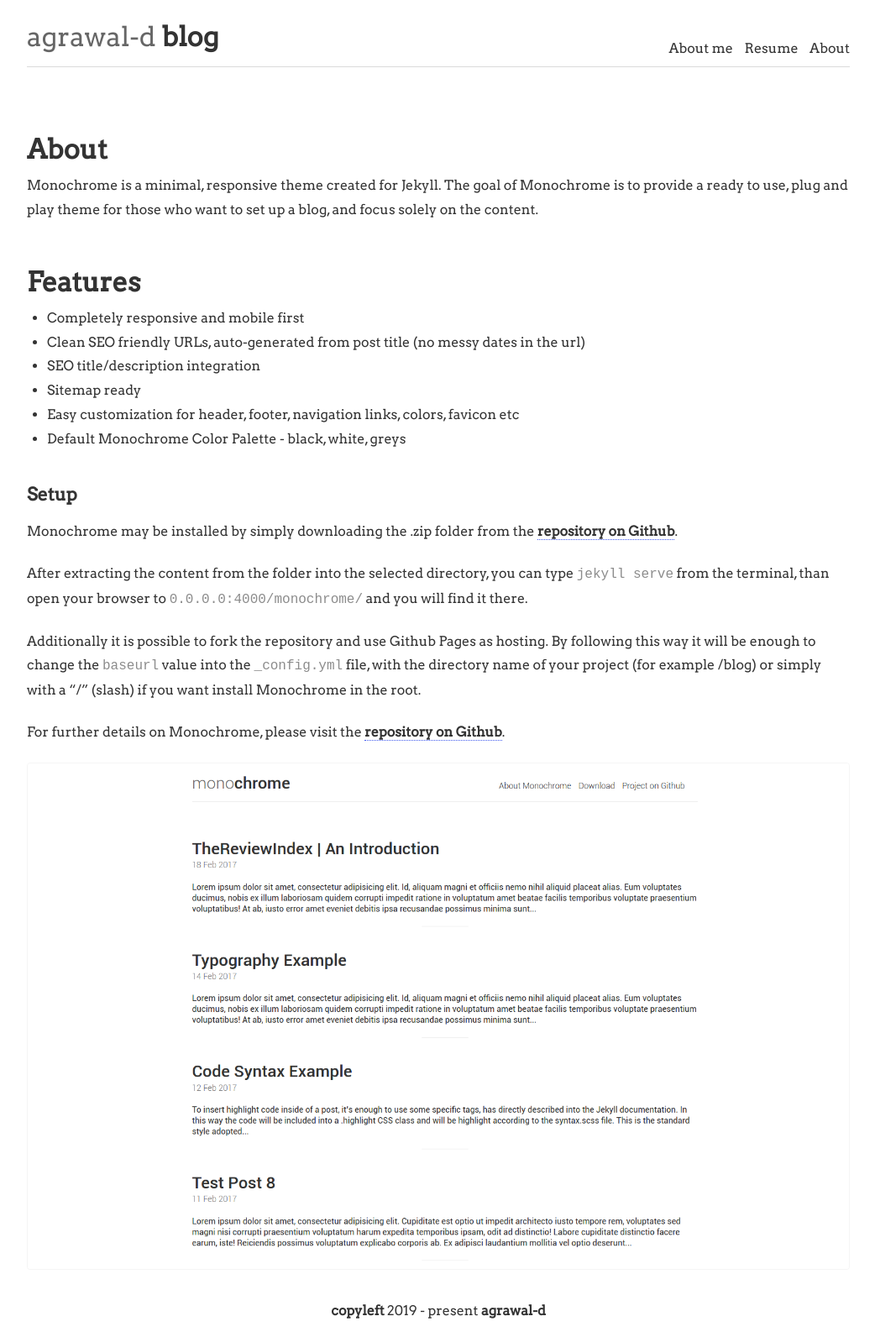
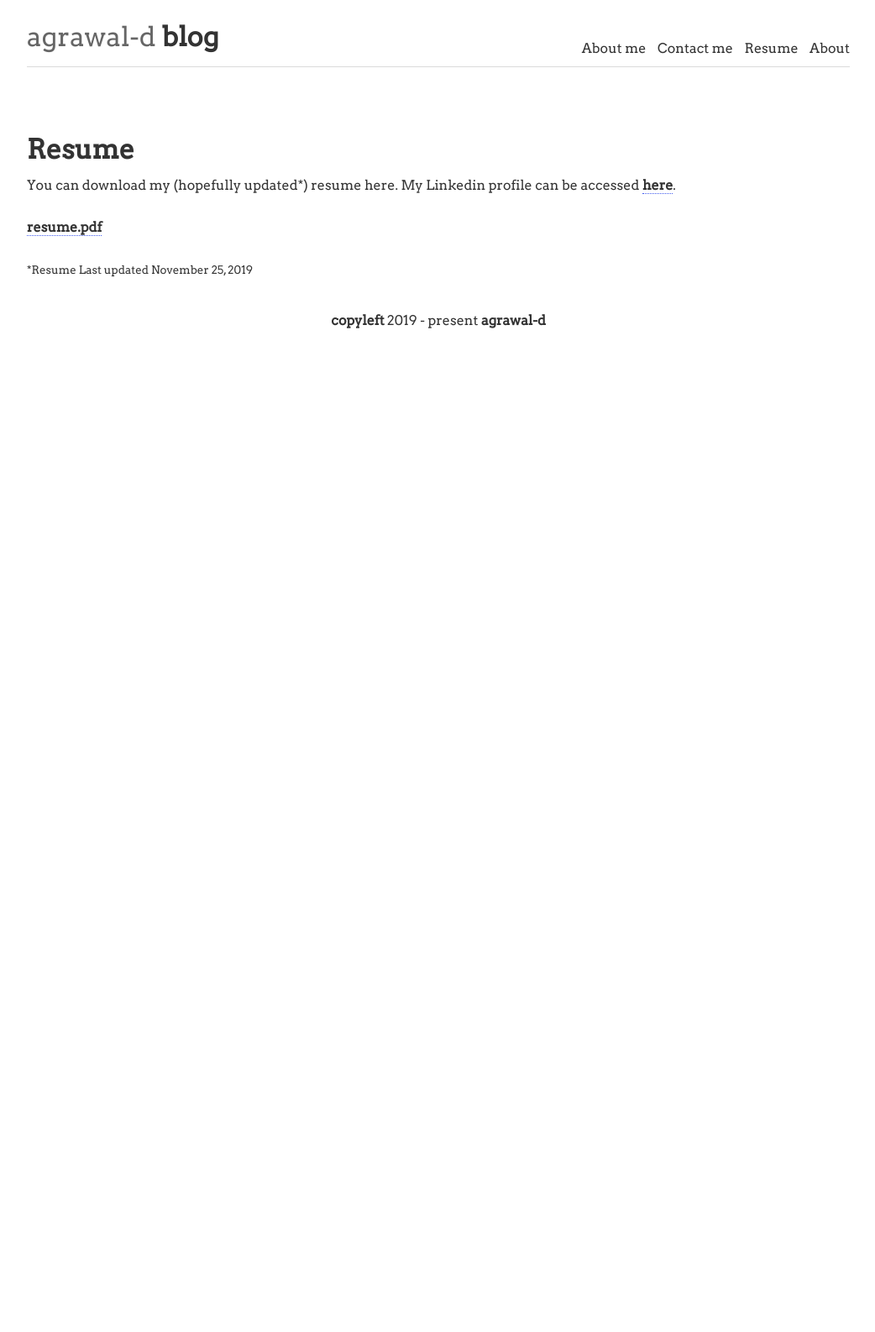
Before and after one commit to agrawal-d/agrawal-d.github.io, a Jekyll site: the page built from resume.md, in a window 1280 px wide. Shown: the whole page at 84% size, without its empty margins (118-1160 px from the left). Built offline with Jekyll 4.4.1, drawn with Linux system fonts in a browser that asks for light colours; after the commit the page ends 900 px from its top, so only the background shows below that.

Commit message:
Add resume

```diff
--- a/resume.md
+++ b/resume.md
@@ -1,30 +1,13 @@
 ---
 layout: page
 title: Resume
-description: This page describes monochrome.
+description: This page contains the resume of Divyanshu Agrawal.
 ---
-## About
-Monochrome is a minimal, responsive theme created for Jekyll. The goal of Monochrome is to provide a ready to use, plug and play theme for those who want to set up a blog, and focus solely on the content.
 
-## Features
+## Resume
 
-- Completely responsive and mobile first
-- Clean SEO friendly URLs, auto-generated from post title (no messy dates in the url)
-- SEO title/description integration
-- Sitemap ready
-- Easy customization for header, footer, navigation links, colors, favicon etc
-- Default Monochrome Color Palette - black, white, greys
+You can download my (hopefully updated*) resume here. My Linkedin profile can be accessed [here](https://www.linkedin.com/in/agrawal-divyanshu/).
 
-### Setup
+[resume.pdf](/documents/resume.pdf)
 
-Monochrome may be installed by simply downloading the .zip folder from the [repository on Github](https://github.com/thereviewindex/monochrome/archive/master.zip).
-
-After extracting the content from the folder into the selected directory, you can type ``jekyll serve`` from the terminal, than open your browser to ``0.0.0.0:4000/monochrome/`` and you will find it there.
-
-Additionally it is possible to fork the repository and use Github Pages as hosting. By following this way it will be enough to change the ``baseurl`` value into the ``_config.yml`` file, with the directory name of your project (for example /blog) or simply with a "/" (slash) if you want install Monochrome in the root.
-
-
-
-For further details on Monochrome, please visit the [repository on Github](https://github.com/thereviewindex/monochrome/).
-
-![Monochrome](img/monochrome01.png "monochrome")
+<small>*Resume Last updated November 25, 2019</small>
```
Also changed, not shown: Gemfile (added, +32 -0 lines), _posts/2019-11-25-Github-pages-static-blogs-using-Jekyll.md (+1 -1 lines), contact.md (added, +14 -0 lines), Gemfile.lock, 1 other file.
